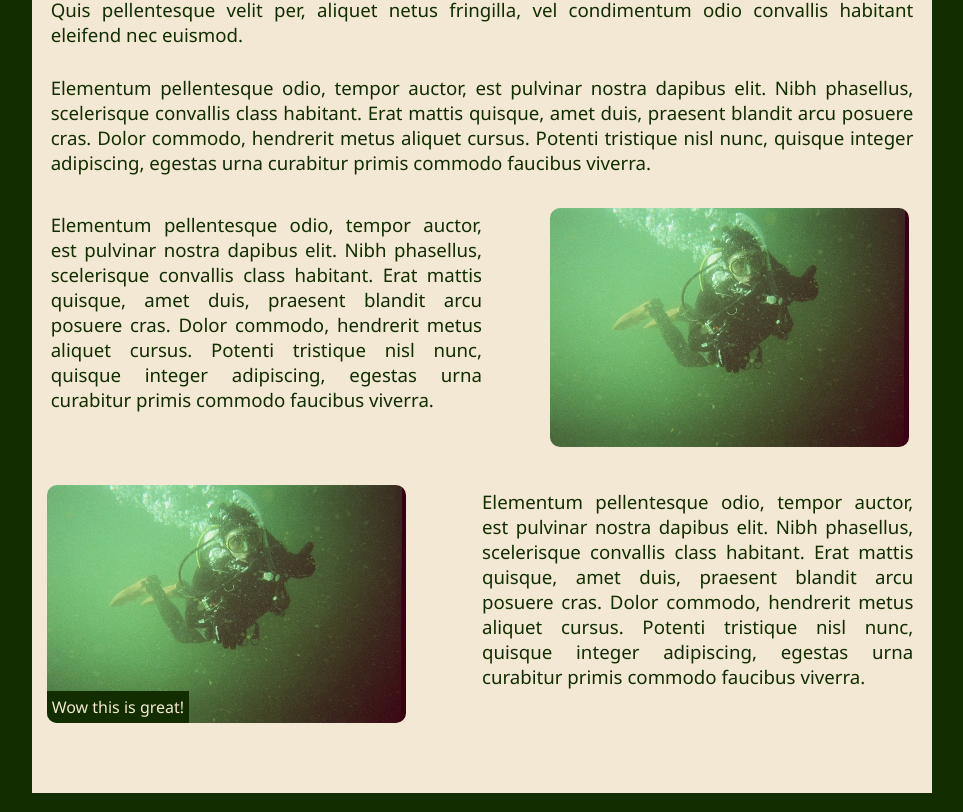
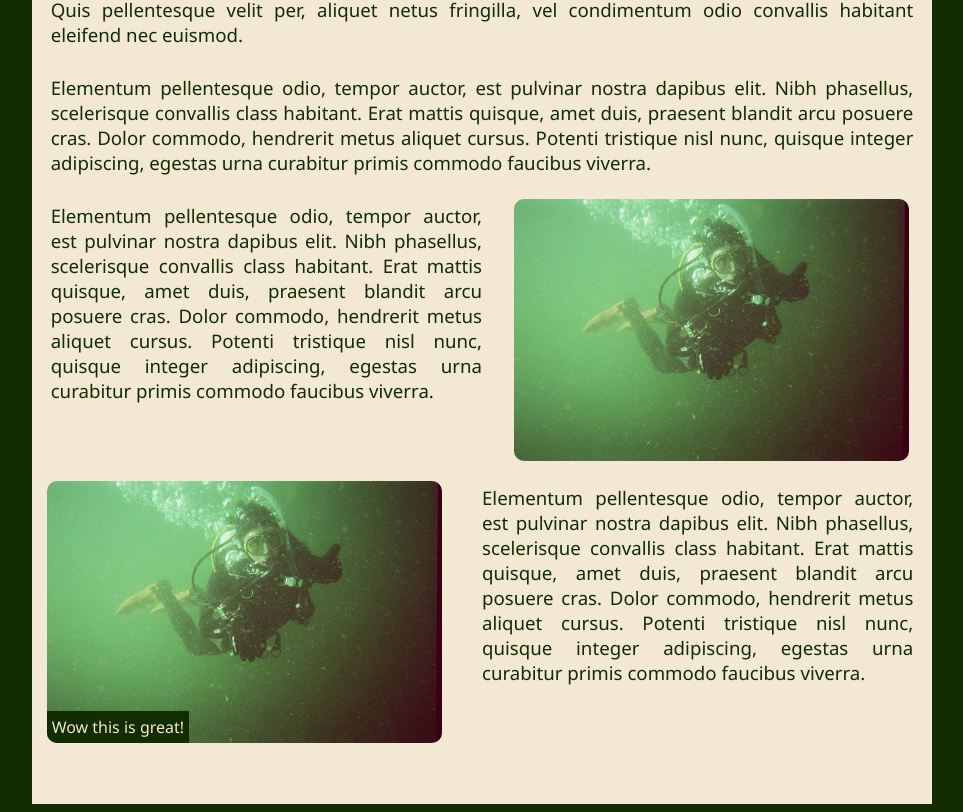
Before and after one commit to dbarkowsky/dbarkowsky.github.io, a Next.js app: page /blog/posts/Sample in a window 1280 px wide. Shown: the part 1427-2239 px from the top of the page, without its empty margins (158-1121 px from the left). Built offline with nearby package versions, Linux system fonts and the light colour scheme.

Commit message:
Fine tuning positioning

```diff
--- a/src/components/posts/PictureCombo.jsx
+++ b/src/components/posts/PictureCombo.jsx
@@ -5,7 +5,7 @@ import PictureBlock from "./PictureBlock";
 const PictureCombo = ({children, imgPath, subtitle = undefined, side = 'right'}) => {
     const noMarginStyle = {
         margin: '0',
-        padding: '0.5em 0'
+        padding: '0'
     };
     switch (side) {
         case 'right':
@@ -15,8 +15,8 @@ const PictureCombo = ({children, imgPath, subtitle = undefined, side = 'right'})
                     <Grid xs={12} sm={6} sx={noMarginStyle}>
                         <p style={{ margin: '0' }}>{children}</p>
                     </Grid>
-                    <Grid sm={1}></Grid>
-                    <Grid xs={12} sm={5} sx={noMarginStyle}>
+                    <Grid sm={0.5}></Grid>
+                    <Grid xs={12} sm={5.5} sx={noMarginStyle}>
                         <PictureBlock path={imgPath} subtitle={subtitle}/>
                     </Grid>
                 </Grid>
@@ -26,10 +26,10 @@ const PictureCombo = ({children, imgPath, subtitle = undefined, side = 'right'})
             return (
                 <Grid container spacing={3} xs={12}
                     sx={{ margin: '0.75em 0', padding: '0', textAlign: 'justify' }}>
-                    <Grid xs={12} sm={5} sx={noMarginStyle}>
+                    <Grid xs={12} sm={5.5} sx={noMarginStyle}>
                         <PictureBlock path={imgPath} subtitle={subtitle}/>
                     </Grid>
-                    <Grid sm={1}></Grid>
+                    <Grid sm={0.5}></Grid>
                     <Grid xs={12} sm={6} sx={noMarginStyle}>
                     <p style={{ margin: '0'}}>{children}</p>
                     </Grid>
```
